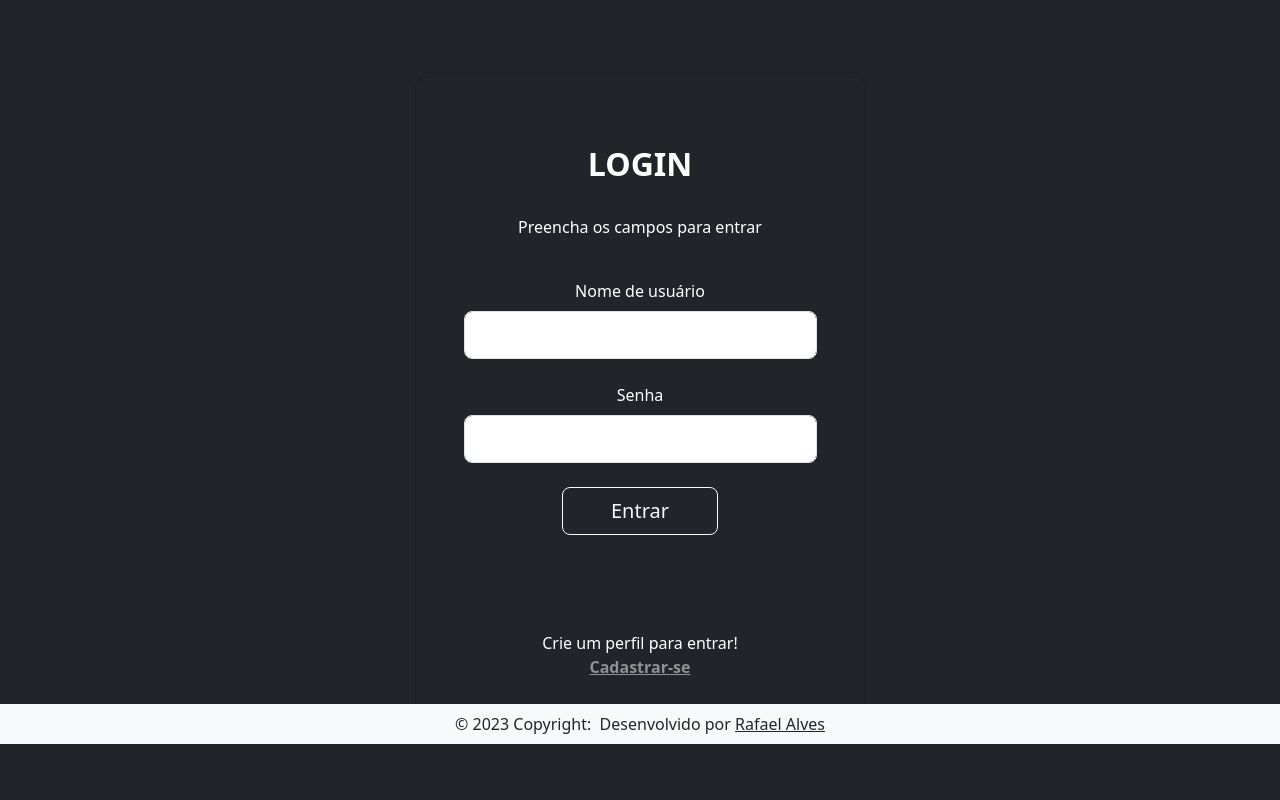
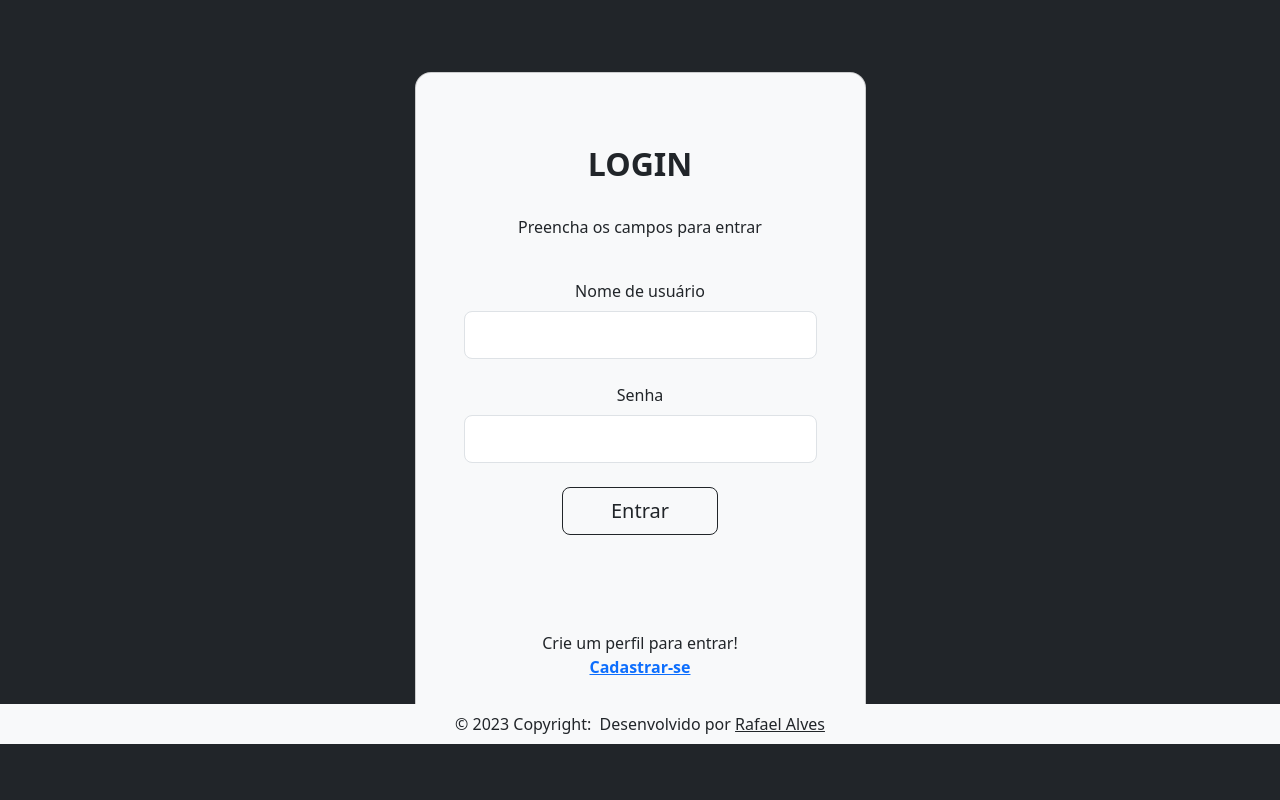
Before and after one commit to RFAlves2022/Projeto_Integrador, a PHP site: page /form-login.php in a window 1280 px wide. Shown: the part 56-856 px from the top of the page. Run offline with PHP 8.4, Linux system fonts and the light colour scheme.

Commit message:
acabou
amem

```diff
--- a/form-login.php
+++ b/form-login.php
@@ -1,5 +1,6 @@
 <?php
-session_start();
+include_once "header.php";
+include_once "conexao_db.php";
 // Verificar se o usuário já está logado
 if (isset($_SESSION['username'])) {
     header("location:index.php");
@@ -14,8 +15,6 @@ if ($_SERVER['REQUEST_METHOD'] === 'POST') {
     $senha = md5($senha);
 
     // Verificar as credenciais do usuário
-    include_once "conexao_db.php";
-
     $sql = "SELECT * FROM tb_usuarios WHERE username = '$username' AND senha = '$senha'";
     $result = mysqli_query($conexao, $sql);
 
@@ -26,14 +25,12 @@ if ($_SERVER['REQUEST_METHOD'] === 'POST') {
 
         $_SESSION['user_id'] = $usuario['id'];
         }
-        header("location:pagina-favoritos.php");
+        header("location:index.php");
         exit();
     } else {
         $erro = "Nome de usuário ou senha inválidos!";
     }
 }
-
-include_once "header.php";
 ?>
 
 <main>
@@ -41,7 +38,7 @@ include_once "header.php";
         <div class="container py-5 h-100">
             <div class="row d-flex justify-content-center align-items-center h-100">
                 <div class="col-12 col-md-8 col-lg-6 col-xl-5">
-                    <div class="card bg-dark text-white" style="border-radius: 1rem;">
+                    <div class="card bg-light text-dark" style="border-radius: 1rem;">
                         <div class="card-body p-5 text-center">
 
                             <div class="mb-md-5 mt-md-4 pb-5">
@@ -61,13 +58,13 @@ include_once "header.php";
                                         <input type="password" name="senha" id="senha" class="form-control form-control-lg" />
                                     </div>
 
-                                    <button class="btn btn-outline-light btn-lg px-5" type="submit">Entrar</button>
+                                    <button class="btn btn-outline-dark btn-lg px-5" type="submit">Entrar</button>
 
                                 </form>
                             </div>
 
                             <div>
-                                <p class="mb-0">Crie um perfil para entrar!<br><a href="form-cadastro.php" class="text-white-50 fw-bold">Cadastrar-se</a>
+                                <p class="mb-0">Crie um perfil para entrar!<br><a href="form-cadastro.php" class="text-dark-50 fw-bold">Cadastrar-se</a>
                                 </p>
                             </div>
 
@@ -80,4 +77,5 @@ include_once "header.php";
 </main>
 
 
+
 <?php include_once "footer.php" ?>
--- a/header.php
+++ b/header.php
@@ -19,7 +19,10 @@
             <a class="navbar-brand mx-auto" href="index.php">
                 <span class="navbar-text text-center">Inicio</span>
             </a>
-            <?php if (isset($_SESSION['username'])) { ?>
+            <?php
+            session_start();
+             if (isset($_SESSION['username'])) {
+            ?>
                 <!-- Botão de logout -->
                 <div class="navbar-collapse justify-content-end">
                     <ul class="navbar-nav">
```
Also changed, not shown: excluir-favorito.php (+2 -5 lines), pagina-favoritos.php (+2 -5 lines), pagina-filme.php (+8 -8 lines).
